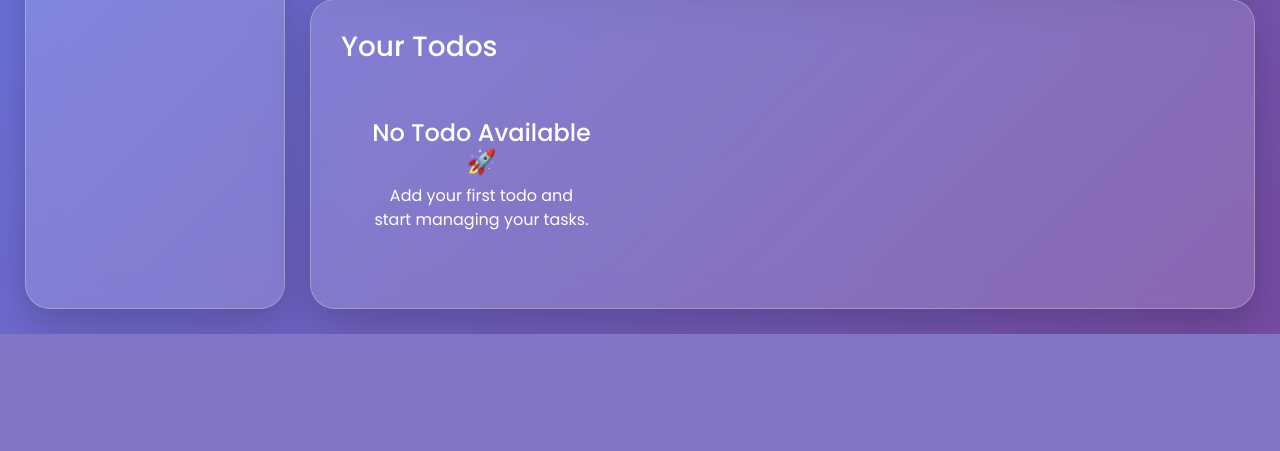
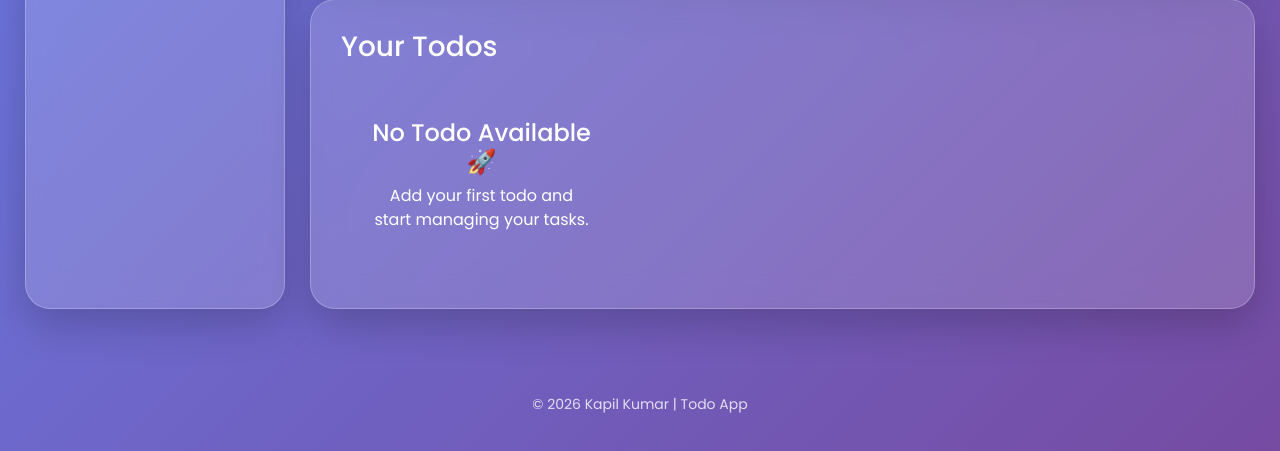
Before and after one commit to kapil233377-netizen/Todo-app, a Flask app: page / in a window 1280 px wide. Shown: the part 524-975 px from the top of the page. Before the commit the page ends 858 px from the top, so only its background shows below. Run offline with Flask 3, Linux system fonts and the light colour scheme.

Commit message:
Add footer with developer name

```diff
--- a/static/style.css
+++ b/static/style.css
@@ -1074,3 +1074,13 @@ width:100%;
 .logout{
     grid-column:1/-1;
 }
+/* Footer */
+
+.footer {
+    text-align: center;
+    padding: 20px;
+    margin-top: 40px;
+    color: white;
+    font-size: 14px;
+    opacity: 0.8;
+}
--- a/templates/base.html
+++ b/templates/base.html
@@ -55,5 +55,8 @@
 
       <div class="main-content">{% block content %} {% endblock %}</div>
     </div>
+    <footer class="footer">
+      <p>© 2026 Kapil Kumar | Todo App</p>
+    </footer>
   </body>
 </html>
```
